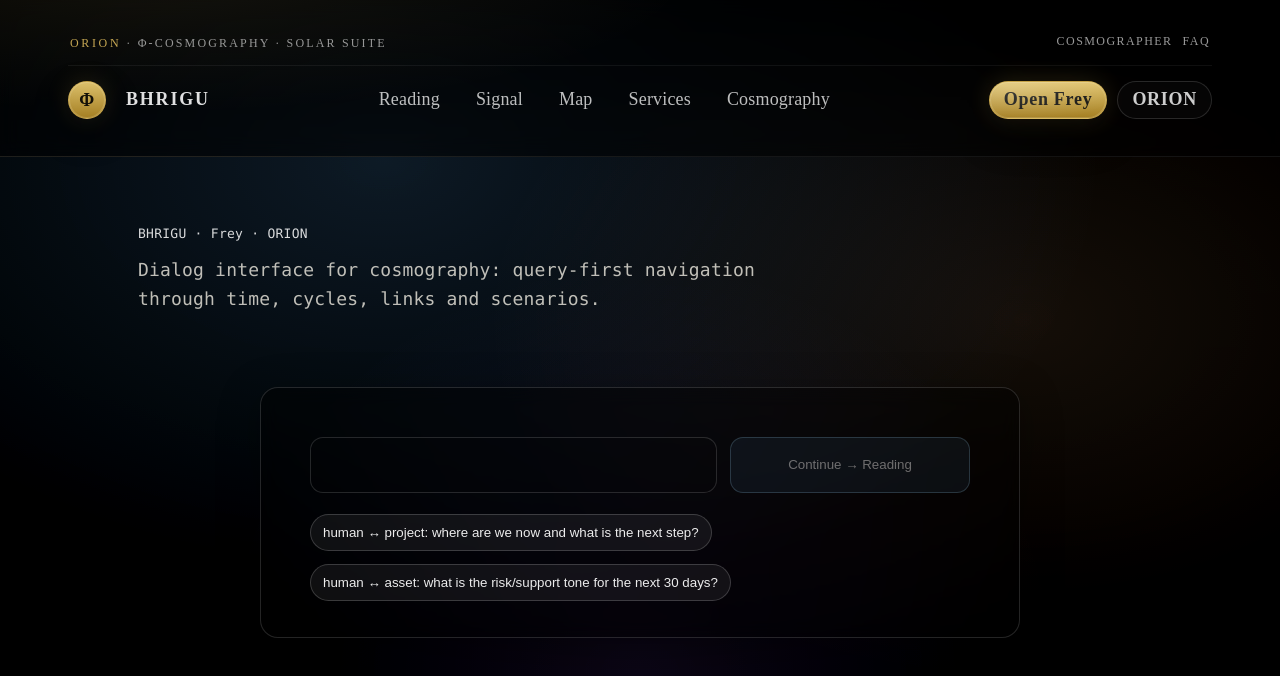
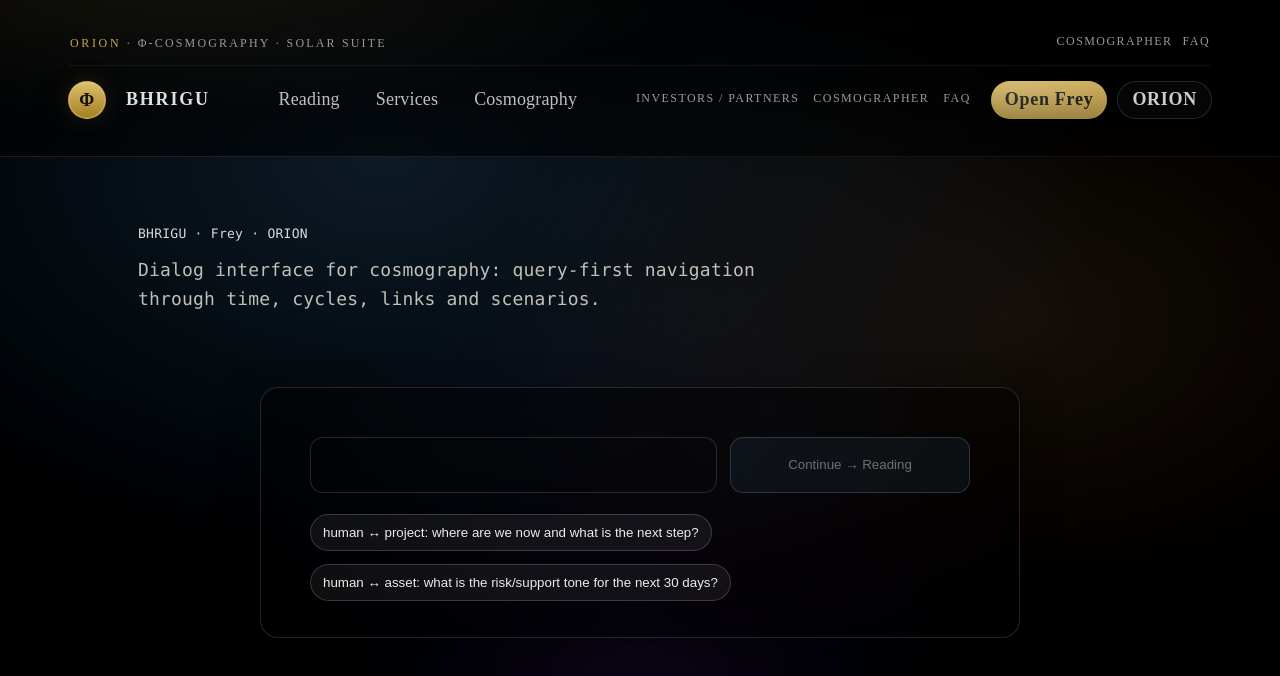
Before and after one commit to AiBhrigu/bhrigu-portal, a Next.js app: page /frey in a window 1280 px wide. Shown: the top 676 px of the page. Built offline with nearby package versions, Linux system fonts and the light colour scheme.

Commit message:
portal: header IA minimal v0.2

```diff
--- a/components/BhriguPhiHeader.jsx
+++ b/components/BhriguPhiHeader.jsx
@@ -1,6 +1,6 @@
 import { useRouter } from "next/router";
 
-// ATOM_PORTAL_HEADER_PREMIUM_V0_4
+// ATOM_PORTAL_HEADER_IA_MINIMAL_V0_2
 export default function BhriguPhiHeader() {
   const router = useRouter();
   const path = (router?.asPath || router?.pathname || "/").split("?")[0];
@@ -8,7 +8,7 @@ export default function BhriguPhiHeader() {
   const isActive = (href) => path === href;
 
   const css = `
-    /* ATOM_PORTAL_HEADER_PREMIUM_V0_4 */
+    /* ATOM_PORTAL_HEADER_IA_MINIMAL_V0_2 */
     :root{
       --bh-gold: rgba(215,181,90,0.92);
       --bh-w3: rgba(255,255,255,0.58);
@@ -212,13 +212,11 @@ export default function BhriguPhiHeader() {
 
     .bh-btn-primary{
       color: rgba(8,10,14,0.92) !important;
-      background: linear-gradient(180deg, rgba(229,200,112,0.98), rgba(171,132,36,0.96));
-      border: 1px solid rgba(215,181,90,0.62);
-      box-shadow:
-        0 16px 38px rgba(0,0,0,0.46),
-        0 0 26px rgba(215,181,90,0.18),
-        inset 0 0 0 1px rgba(255,255,255,0.14);
-    }
+      background: linear-gradient(180deg, rgba(215,181,90,0.96), rgba(215,181,90,0.72)) !important;
+      border-color: rgba(215,181,90,0.55) !important;
+      box-shadow: 0 10px 28px rgba(0,0,0,0.45), 0 0 0 1px rgba(215,181,90,0.10) inset;
+      text-shadow: none;
+}
     .bh-btn-primary::before{
       content: "";
       position: absolute;
@@ -230,18 +228,12 @@ export default function BhriguPhiHeader() {
     }
     .bh-btn-primary:hover{
       transform: translateY(-1px);
-      box-shadow:
-        0 18px 44px rgba(0,0,0,0.52),
-        0 0 34px rgba(215,181,90,0.22),
-        inset 0 0 0 1px rgba(255,255,255,0.16);
-    }
+      box-shadow: 0 14px 34px rgba(0,0,0,0.55), 0 0 0 1px rgba(215,181,90,0.14) inset;
+}
     .bh-btn:focus-visible{
       outline: none;
-      box-shadow:
-        0 0 0 4px rgba(215,181,90,0.18),
-        0 0 0 1px rgba(215,181,90,0.42) inset,
-        0 16px 38px rgba(0,0,0,0.46);
-    }
+      box-shadow: 0 0 0 3px rgba(215,181,90,0.22), 0 10px 28px rgba(0,0,0,0.45);
+}
 
     .bh-btn-secondary{
       color: rgba(255,255,255,0.80) !important;
@@ -266,10 +258,23 @@ export default function BhriguPhiHeader() {
       .bh-btn{ padding: 0 12px; }
       .bh-mark{ width: 36px; height: 36px; }
     }
-  `;
+
+
+.bh-meta-inline{
+      display: inline-flex;
+      align-items: center;
+      gap: 14px;
+      margin-right: 10px;
+      font-size: 12px;
+      letter-spacing: 0.12em;
+      text-transform: uppercase;
+      color: rgba(255,255,255,0.60);
+}
+
+`;
 
   return (
-    <header className="bh-header" role="banner" data-bh="HEADER_PREMIUM_V0_4">
+    <header className="bh-header" role="banner" data-bh="HEADER_IA_MINIMAL_V0_2">
       <style>{css}</style>
 
       <div className="bh-shell">
@@ -295,16 +300,20 @@ export default function BhriguPhiHeader() {
 
           <nav className="bh-nav" aria-label="Primary">
             <a className={"bh-link" + (isActive("/reading") ? " bh-active" : "")} href="/reading" aria-current={isActive("/reading") ? "page" : undefined}>Reading</a>
-            <a className={"bh-link" + (isActive("/signal") ? " bh-active" : "")} href="/signal" aria-current={isActive("/signal") ? "page" : undefined}>Signal</a>
-            <a className={"bh-link" + (isActive("/map") ? " bh-active" : "")} href="/map" aria-current={isActive("/map") ? "page" : undefined}>Map</a>
             <a className={"bh-link" + (isActive("/services") ? " bh-active" : "")} href="/services" aria-current={isActive("/services") ? "page" : undefined}>Services</a>
             <a className={"bh-link" + (isActive("/cosmography") ? " bh-active" : "")} href="/cosmography" aria-current={isActive("/cosmography") ? "page" : undefined}>Cosmography</a>
           </nav>
 
           <div className="bh-cta" aria-label="Calls to action">
-            <a className="bh-btn bh-btn-primary" href="/frey" data-bh="FREY_CTA_PRIMARY_V0_3">Open Frey</a>
+            <div className="bh-meta-inline" aria-label="Meta">
+              <a className="bh-meta-link" href="/start">Investors / Partners</a>
+              <a className="bh-meta-link" href="/cosmographer">Cosmographer</a>
+              <a className="bh-meta-link" href="/faq">FAQ</a>
+            </div>
+
+            <a className="bh-btn bh-btn-primary" href="/frey" data-bh="FREY_CTA_PRIMARY_V0_4">Open Frey</a>
             <a className="bh-btn bh-btn-secondary" href="/orion">ORION</a>
-          </div>
+</div>
         </div>
       </div>
     </header>
```
